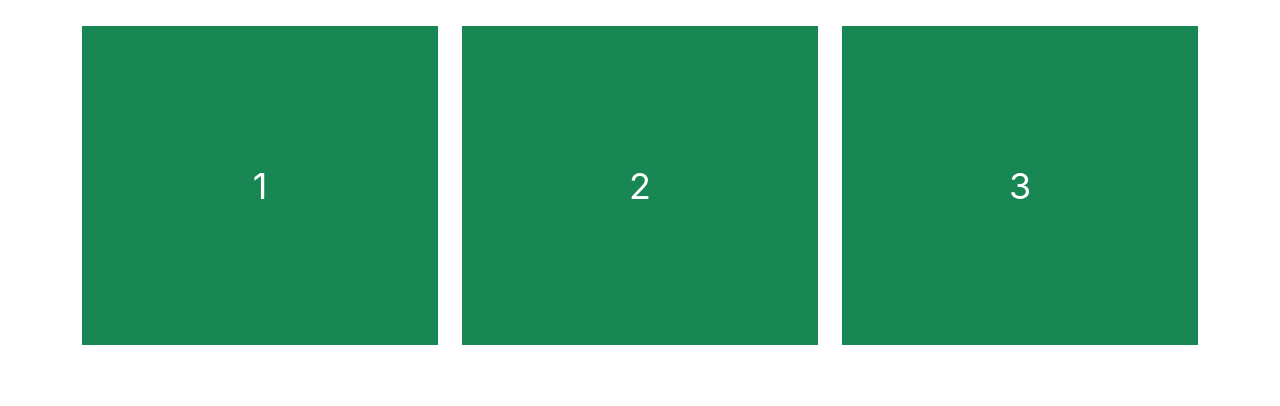
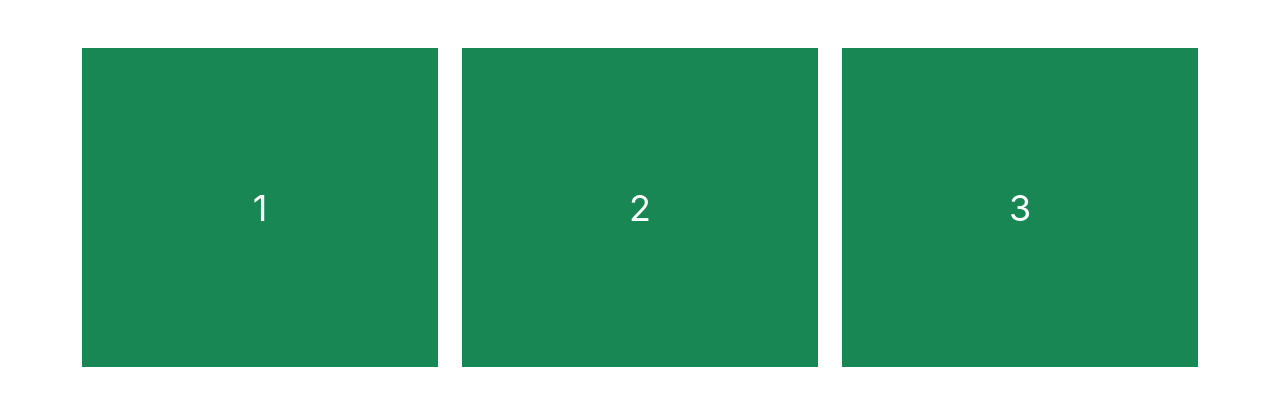
Before and after one commit to UglyDuck69/bootstrap1, a plain HTML site: page index.html in a window 1280 px wide. Drawn offline with nearby package versions, Linux system fonts and the light colour scheme.

Commit message:
Add files via upload

```diff
--- a/index.html
+++ b/index.html
@@ -7,12 +7,9 @@
     <meta name="viewport" content="width=device-width, initial-scale=1.0">
     <style>
         .bg-success{
-            margin-top: 26px;
             font-family: 'Inter';
-            font-weight: 400;
             font-size: 36px;
             line-height: 44px;
-            color: #FFFFFF;
         }
     </style>
     <title>homework</title>
@@ -21,20 +18,21 @@
     <div class="container">
         <div class="row">
             <div class="col-md-4">
-                <div class="bg-success d-flex " style="height: 319px;justify-content: center;align-items: center;">
+                <div class="bg-success d-flex mt-5 text-white font-size justify-content-center align-items-center" style="height: 319px;">
                     1
                 </div>
             </div>
             <div class="col-md-4">
-                <div class="bg-success d-flex " style="height: 319px;justify-content: center;align-items: center;">
+                <div class="bg-success d-flex mt-5 text-white font-size justify-content-center align-items-center" style="height: 319px;">
                     2
                 </div>
             </div>
             <div class="col-md-4">
-                <div class="bg-success d-flex " style="height: 319px;justify-content: center;align-items: center;">
+                <div class="bg-success d-flex mt-5 text-white font-size justify-content-center align-items-center" style="height: 319px;">
                     3
                 </div>
             </div>
+
         </div>
     </div>
 
```
